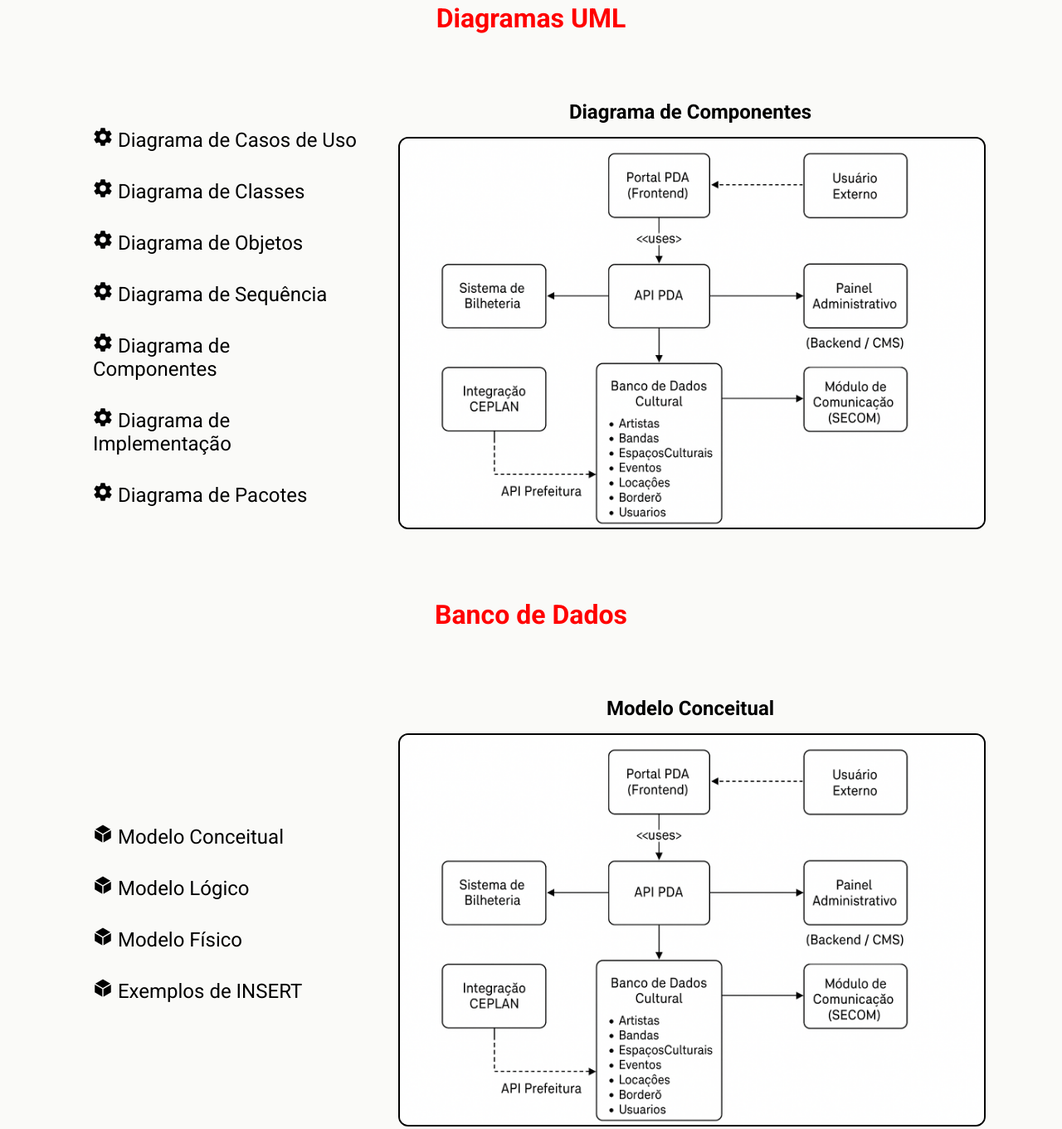
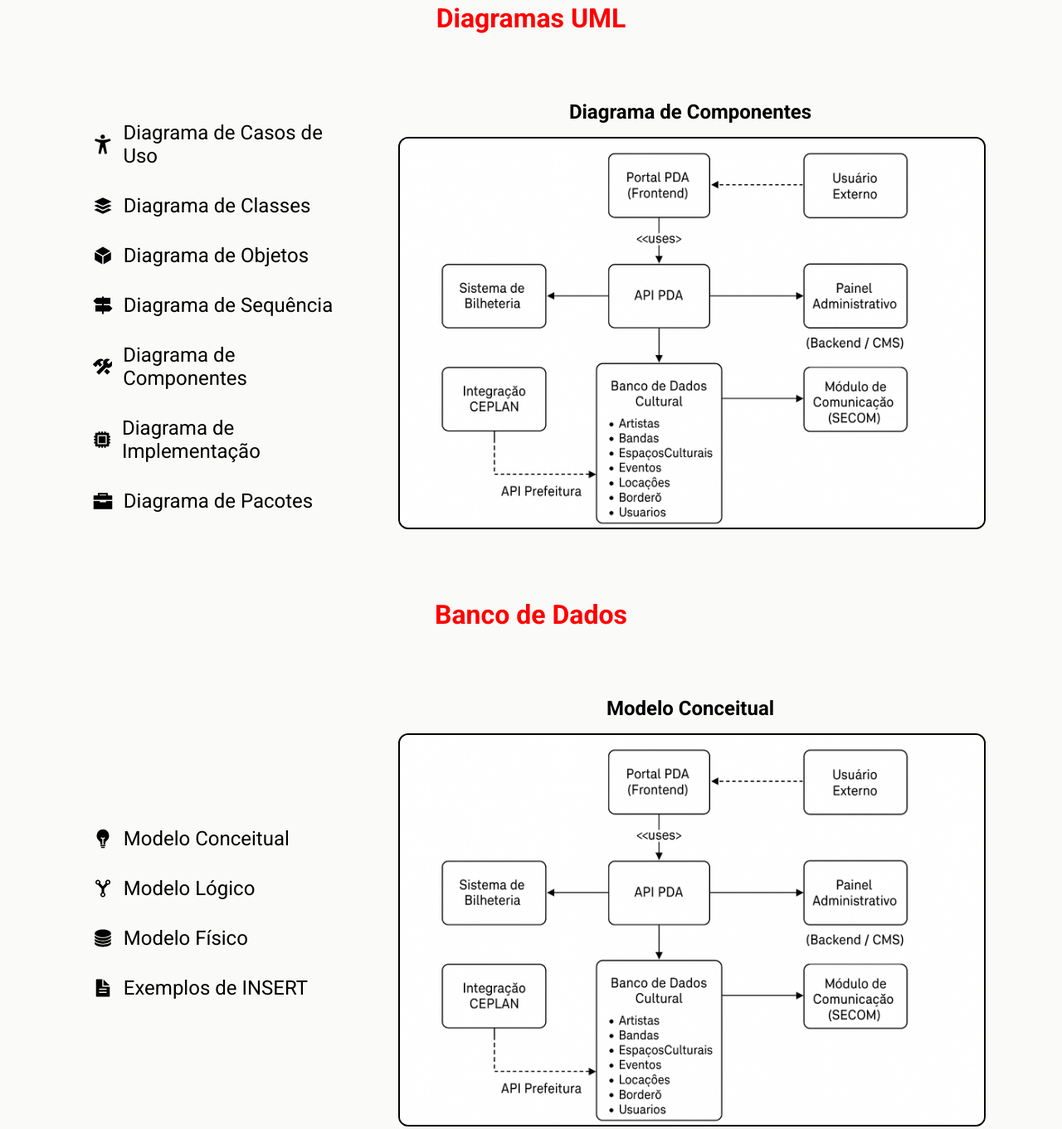
Before and after one commit to filhodepeterpan/palacio-das-artes, a plain HTML site: page pages/conteudo-academico.html in a window 1280 px wide. Shown: the part 877-2238 px from the top of the page at 83% size. Drawn offline with nearby package versions, Linux system fonts and the light colour scheme.

Commit message:
alinhando icones

```diff
--- a/css/conteudo-academico.css
+++ b/css/conteudo-academico.css
@@ -15,6 +15,9 @@
     padding: 1rem;
     cursor: pointer;
     border-radius: 12px;
+    display: flex;
+    align-items: center;
+    gap: 0.8rem;
 }
 
 .painel-selecao-lista li:hover{
--- a/pages/conteudo-academico.html
+++ b/pages/conteudo-academico.html
@@ -34,35 +34,36 @@
                     <ul class="painel-selecao-lista">
                         <a href="#painel-diagramas-uml">
                             <li onclick="exibeDiagrama(1)">
-                                <ion-icon name="settings-sharp"></ion-icon>
-                                Diagrama de Casos de Uso
+                                <ion-icon name="accessibility-sharp"></ion-icon>
+                                <span>Diagrama de Casos de Uso</span>
                             </li>
                             <li onclick="exibeDiagrama(2)">
-                                <ion-icon name="settings-sharp"></ion-icon>
-                                Diagrama de Classes
+                                <ion-icon name="layers-sharp"></ion-icon>
+                                <span>Diagrama de Classes</span>
                             </li>
                             <li onclick="exibeDiagrama(3)">
-                                <ion-icon name="settings-sharp"></ion-icon>
-                                Diagrama de Objetos
+                                <ion-icon name="cube-sharp"></ion-icon>
+                                <span>Diagrama de Objetos</span>
                             </li>
                             <li onclick="exibeDiagrama(4)">
-                                <ion-icon name="settings-sharp"></ion-icon>
-                                Diagrama de Sequência
+                                <ion-icon name="trail-sign-sharp"></ion-icon>
+                                <span>Diagrama de Sequência</span>
                             </li>
                             <li onclick="exibeDiagrama(5)">
-                                <ion-icon name="settings-sharp"></ion-icon>
-                                Diagrama de Componentes
+                                <ion-icon name="construct-sharp"></ion-icon>
+                                <span>Diagrama de Componentes</span>
                             </li>
                             <li onclick="exibeDiagrama(6)">
-                                <ion-icon name="settings-sharp"></ion-icon>
-                                Diagrama de Implementação
+                                <ion-icon name="hardware-chip-sharp"></ion-icon>
+                                <span>Diagrama de Implementação</span>
                             </li>
                             <li onclick="exibeDiagrama(7)">
-                                <ion-icon name="settings-sharp"></ion-icon>
-                                Diagrama de Pacotes
+                                <ion-icon name="briefcase-sharp"></ion-icon>
+                                <span>Diagrama de Pacotes</span>
                             </li>
                         </a>
                     </ul>
+
                 </div>
                 <div class="painel-img" id="painel-diagramas-uml">
                     <h2>Diagrama de Componentes</h2>
@@ -78,29 +79,29 @@
                     <ul class="painel-selecao-lista">
                         <a href="#painel-banco-de-dados">
                             <li onclick="exibeModelo(1)">
-                                <ion-icon name="cube-sharp"></ion-icon>
-                                Modelo Conceitual
+                                <ion-icon name="bulb-sharp"></ion-icon>
+                                <span>Modelo Conceitual</span>
                             </li>
                             <li onclick="exibeModelo(2)">
-                                <ion-icon name="cube-sharp"></ion-icon>
-                                Modelo Lógico
+                                <ion-icon name="git-network-sharp"></ion-icon>
+                                <span>Modelo Lógico</span>
                             </li>
                             <li onclick="exibeModelo(3)">
-                                <ion-icon name="cube-sharp"></ion-icon>
-                                Modelo Físico
+                                <ion-icon name="server-sharp"></ion-icon>
+                                <span>Modelo Físico</span>
                             </li>
                             <li onclick="exibeModelo(4)">
-                                <ion-icon name="cube-sharp"></ion-icon>
-                                Exemplos de INSERT
+                                <ion-icon name="document-text-sharp"></ion-icon>
+                                <span>Exemplos de INSERT</span>
                             </li>
                         </a>
                     </ul>
                 </div>
                 <div class="painel-img" id="painel-banco-de-dados">
                     <div class="painel-img" id="painel-diagramas-uml">
-                    <h2>Modelo Conceitual</h2>
-                    <img src="../img/diagramas-uml/componentes.png" alt="painel dinâmico de exibição de diagramas">
-                </div>
+                        <h2>Modelo Conceitual</h2>
+                        <img src="../img/diagramas-uml/componentes.png" alt="painel dinâmico de exibição de diagramas">
+                    </div>
                 </div>
             </div>
         </div>
```
